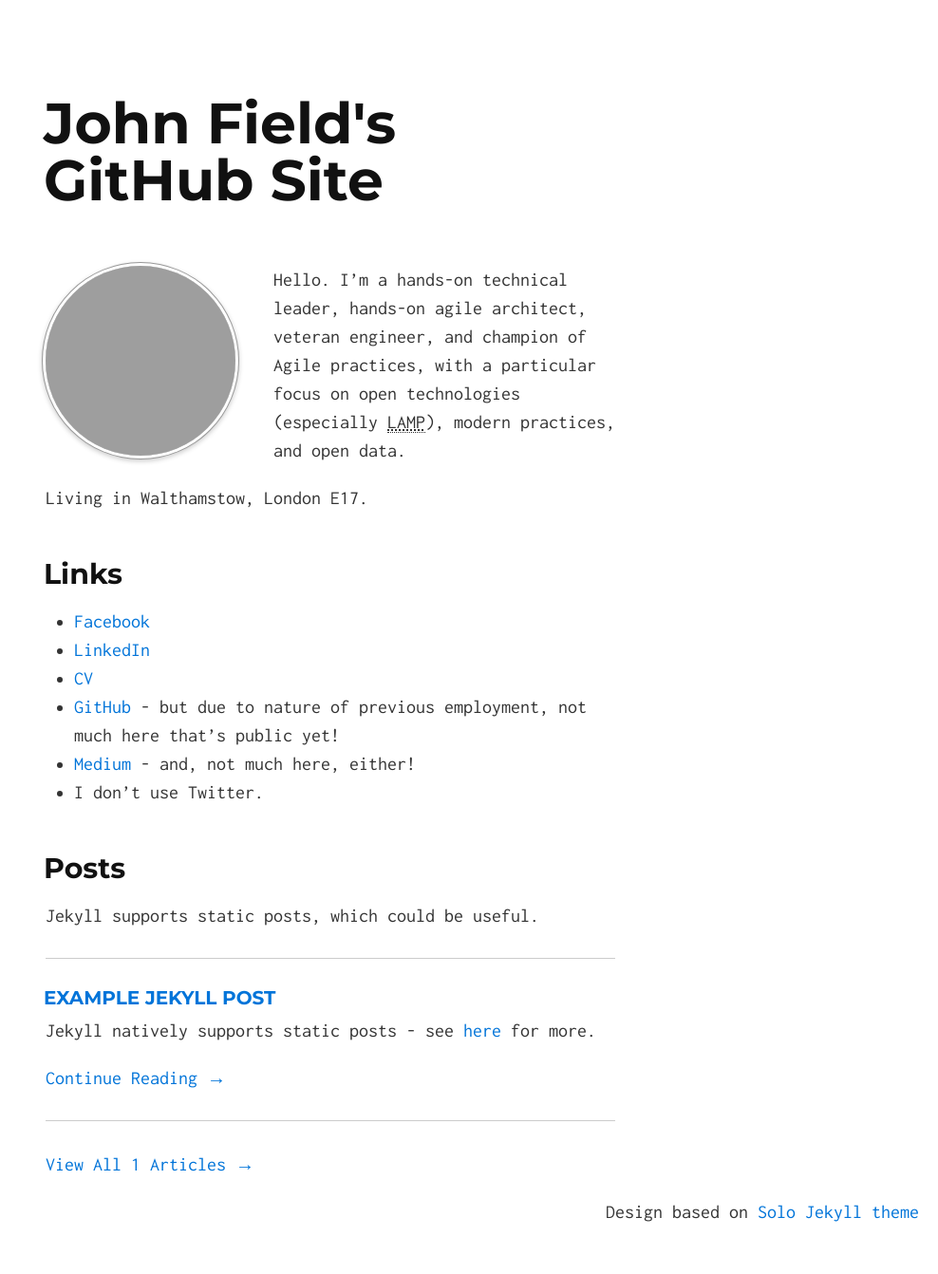
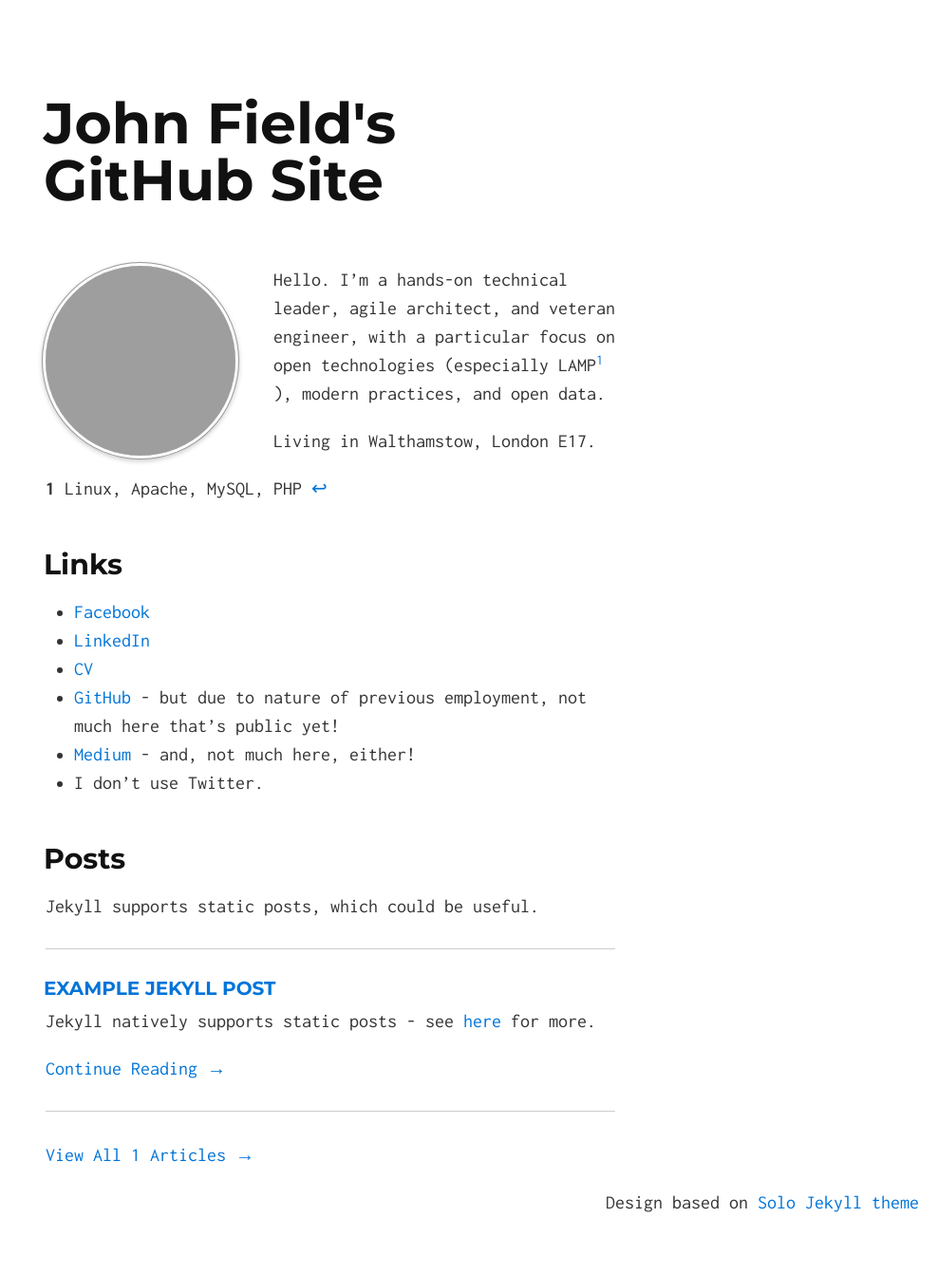
Before and after one commit to JohnField/johnfield.github.io, a Jekyll site: the page built from index.md, in a window 1280 px wide. Shown: the whole page at 95% size, without its empty margins (292-1280 px from the left). Built offline with Jekyll 4.4.1, drawn with Linux system fonts in a browser that asks for light colours; grey boxes are pictures that could not be loaded.

Commit message:
GitHub markdown doesn't support abbr or footnotes.

```diff
--- a/index.md
+++ b/index.md
@@ -4,14 +4,15 @@ layout: page
 
 ![Gravatar](https://en.gravatar.com/avatar/fe934364550d859ff5da98ba631f588b.png?size=200){: .avatar }
 
-Hello. I'm a hands-on technical leader, hands-on agile architect, veteran engineer, and champion of Agile practices, with a particular focus on open technologies (especially LAMP), modern practices, and open data.
+Hello. I'm a hands-on technical leader, agile architect, and veteran engineer, with a particular focus on open technologies (especially LAMP<sup id="a1">[1](#f1)</sup>
+), modern practices, and open data.
 
 Living in Walthamstow, London E17.
 
 [//]: # (http://stackoverflow.com/questions/4823468/comments-in-markdown)
 [//]: # (https://en.gravatar.com/site/implement/images/)
 
-*[LAMP]:     Linux, Apache, MySQL, PHP
+<b id="f1">1</b> Linux, Apache, MySQL, PHP [↩](#a1)
 
 ## Links
 
```
